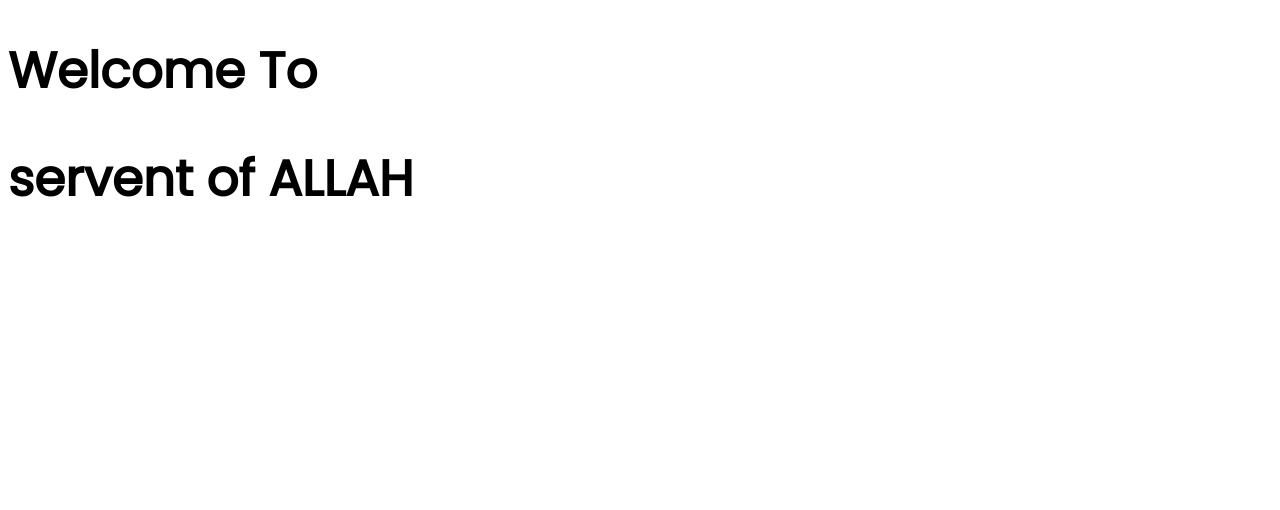
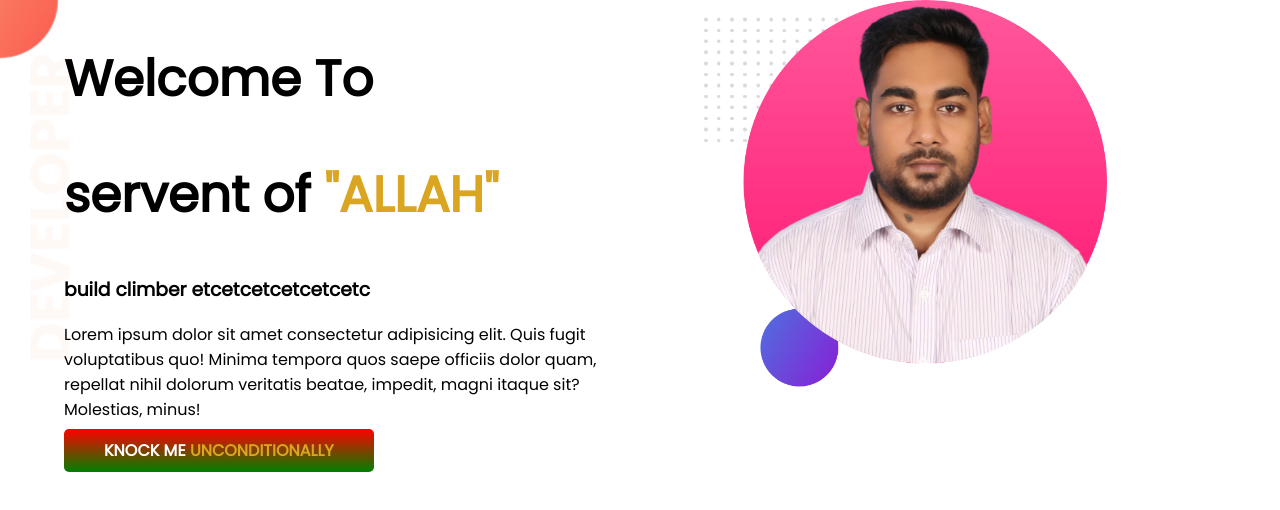
Before and after one commit to raihan0411/raihan-portfolio, a plain HTML site: page index.html in a window 1280 px wide. Drawn offline with Linux system fonts and the light colour scheme.

Commit message:
first section

```diff
--- a/index.html
+++ b/index.html
@@ -1,5 +1,6 @@
 <!DOCTYPE html>
 <html lang="en">
+
 <head>
     <meta charset="UTF-8">
     <meta http-equiv="X-UA-Compatible" content="IE=edge">
@@ -10,8 +11,22 @@
     <link href="https://fonts.googleapis.com/css2?family=Poppins&display=swap" rel="stylesheet">
     <link rel="stylesheet" href="style.css">
 </head>
+
 <body>
-    <h1>Welcome To</h1>
-    <h1>servent of ALLAH</h1>
+    <section class="top-background">
+        <div class="half">
+            <h1>Welcome To</h1>
+            <h1>servent of <span class="highlight">"ALLAH"</span></h1>
+            <h3>build climber etcetcetcetcetcetc</h3>
+            <p>Lorem ipsum dolor sit amet consectetur adipisicing elit. Quis fugit voluptatibus quo! Minima tempora quos
+                saepe
+                officiis dolor quam, repellat nihil dolorum veritatis beatae, impedit, magni itaque sit? Molestias,
+                minus!
+            </p>
+            <a class="link-button" target="_blank" href="https://www.facebook.com/mostofamohammadraihanulislam">KNOCK ME <span class="button-color">UNCONDITIONALLY</span></a>
+        </div>
+        <div class="half"><img src="images/my-bgprofile pic (1).png" alt=""></div>
+    </section>
 </body>
+
 </html>
--- a/style.css
+++ b/style.css
@@ -1,6 +1,35 @@
 body{
     font-family: 'Poppins', sans-serif;
+    margin: 0;
 }
 h1{
     font-size: 50px;
 }
+.highlight{
+    color: goldenrod;
+}
+section{
+    display: flex;
+}
+.half{
+    width: 90%;
+    padding-left: 5%;
+}
+.half img{
+    width: 70%;
+}
+.link-button{
+    text-decoration: none;
+    background-image: linear-gradient(red,green);
+    padding: 10px 40px;
+    border-radius: 5px;
+    color: white;
+    font-weight: 800;
+}
+.button-color{
+    color: goldenrod;
+}
+.top-background{
+    background-image: url(images/top-banner.png);
+    background-repeat: no-repeat;
+}
```
